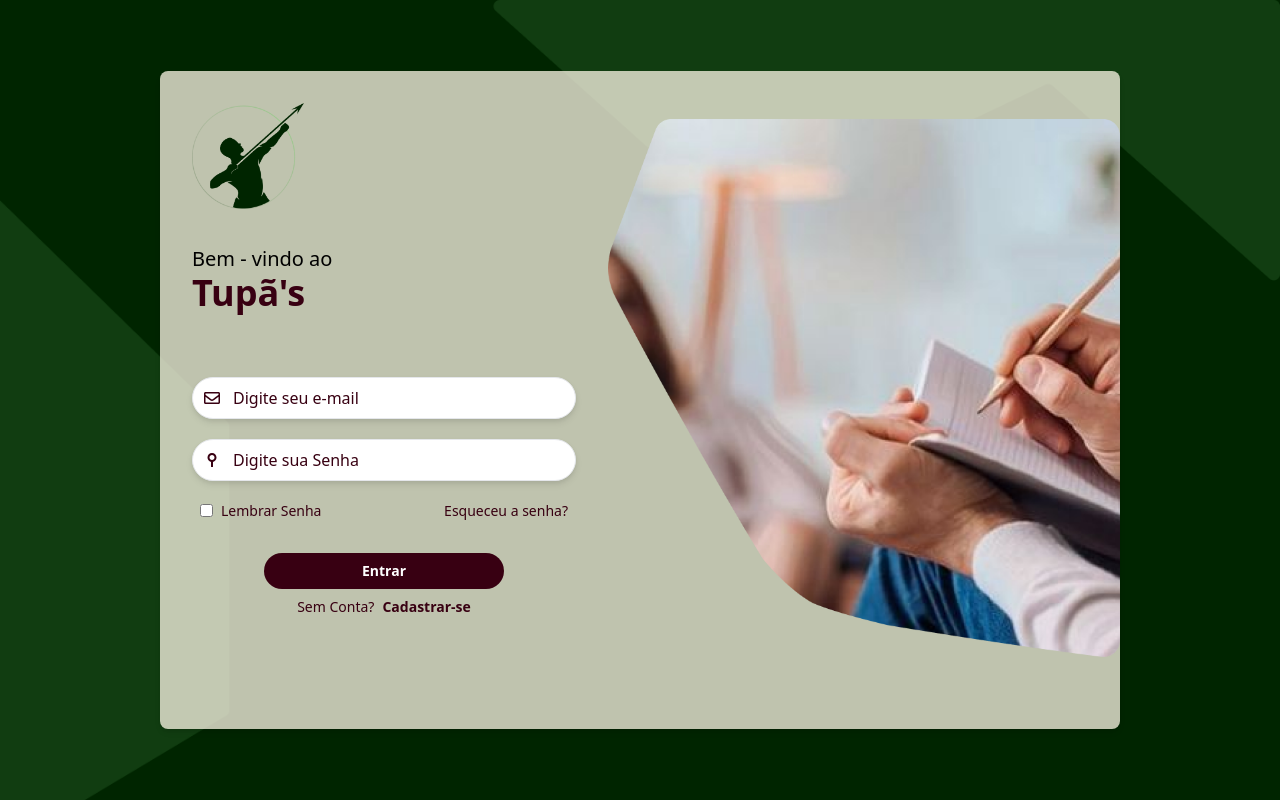
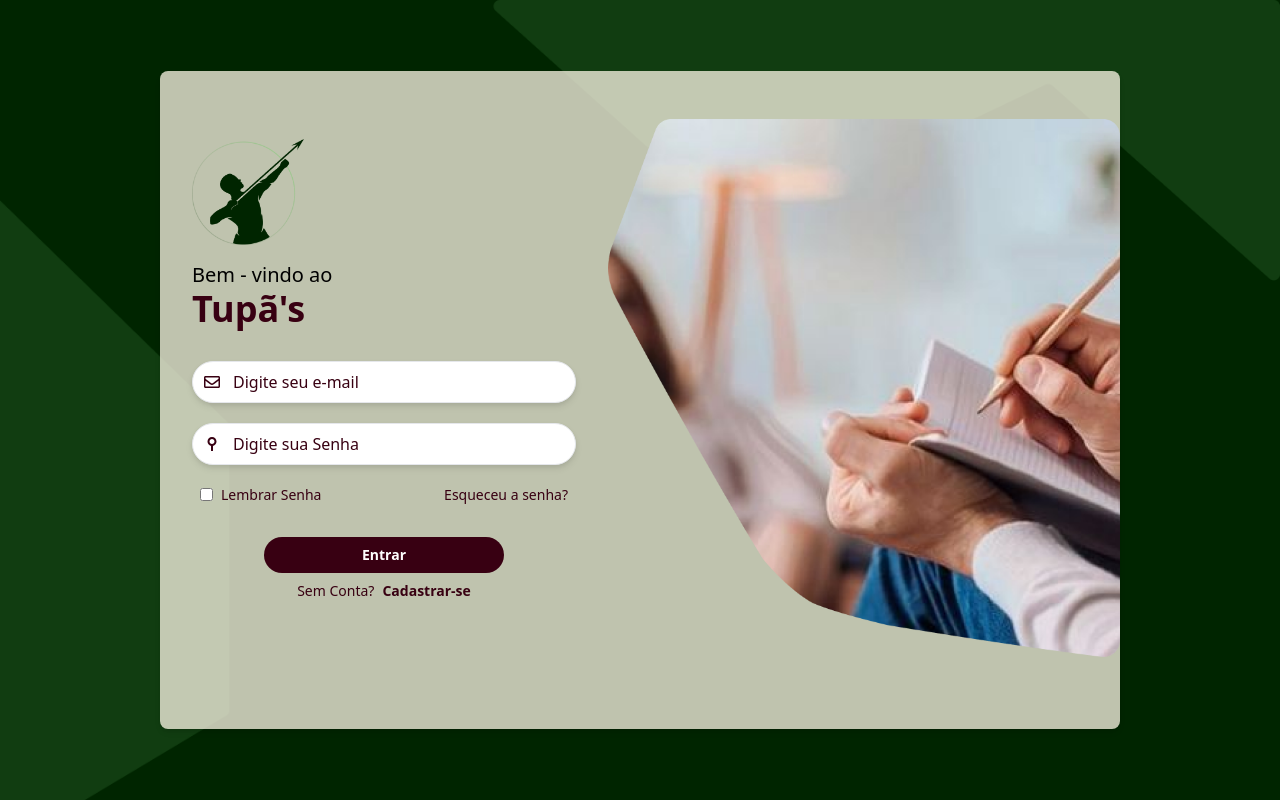
Before and after one commit to Henrique0602/Tupas-TCC, a React (Vite) app in the folder Tupa-s/: page / in a window 1280 px wide. Built offline with nearby package versions, Linux system fonts and the light colour scheme.

Commit message:
Update Login.jsx

```diff
--- a/Tupa-s/src/Pages/Login.jsx
+++ b/Tupa-s/src/Pages/Login.jsx
@@ -11,9 +11,9 @@ function Login() {
 
         <div className="flex-col">
 
-          <img className="w-28 mb-9" src="public/Logo.png" alt="" />
+          <img className="w-28 mb-4 mt-9" src="public/Logo.png" alt="" />
 
-          <div className=" mb-16">
+          <div className=" mb-8">
             <h2 className="text-xl">Bem - vindo ao</h2>
             <h1 className="text-color_vinho font-bold text-4xl ">Tupã's</h1>
           </div>
```
